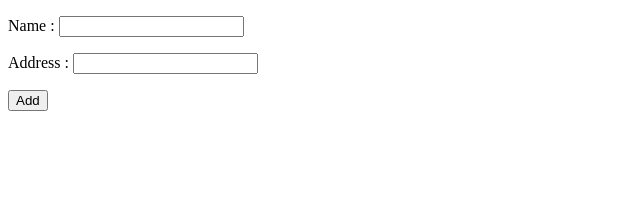
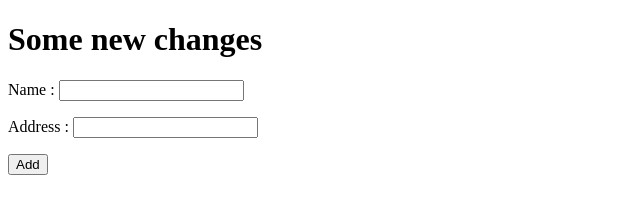
Before and after one commit to codingwithniraj/simple-js-validation, a plain HTML site: page index.html in a window 1280 px wide. Shown: the whole page, without its empty margins (0-640 px from the left). Drawn offline with Linux system fonts and the light colour scheme.

Commit message:
some changes in index.html

```diff
--- a/index.html
+++ b/index.html
@@ -7,6 +7,8 @@
     <title>Document</title>
 </head>
 <body>
+
+    <h1>Some new changes</h1>
 
     <form action="#" id="myForm">
         <p>
```
